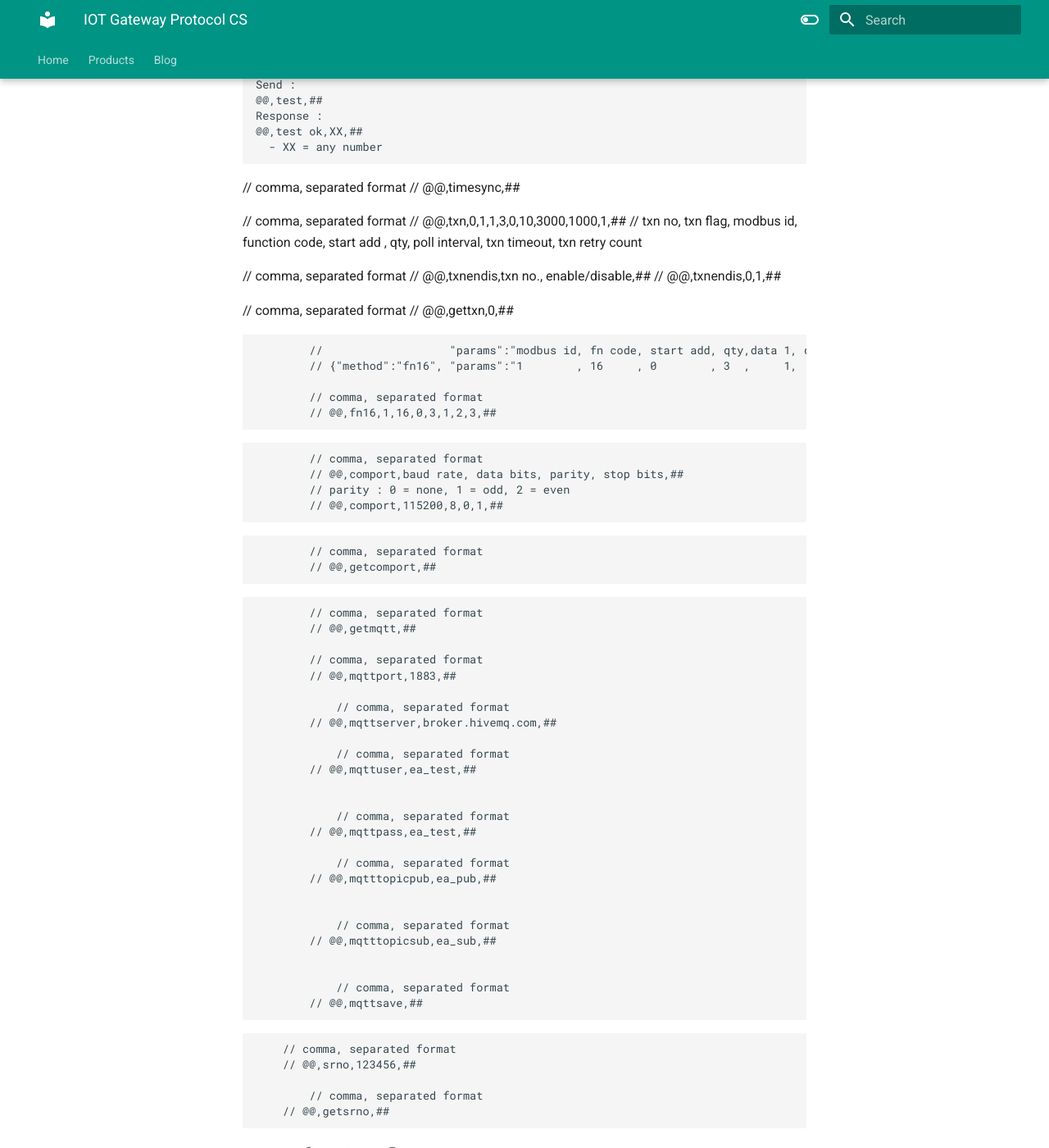
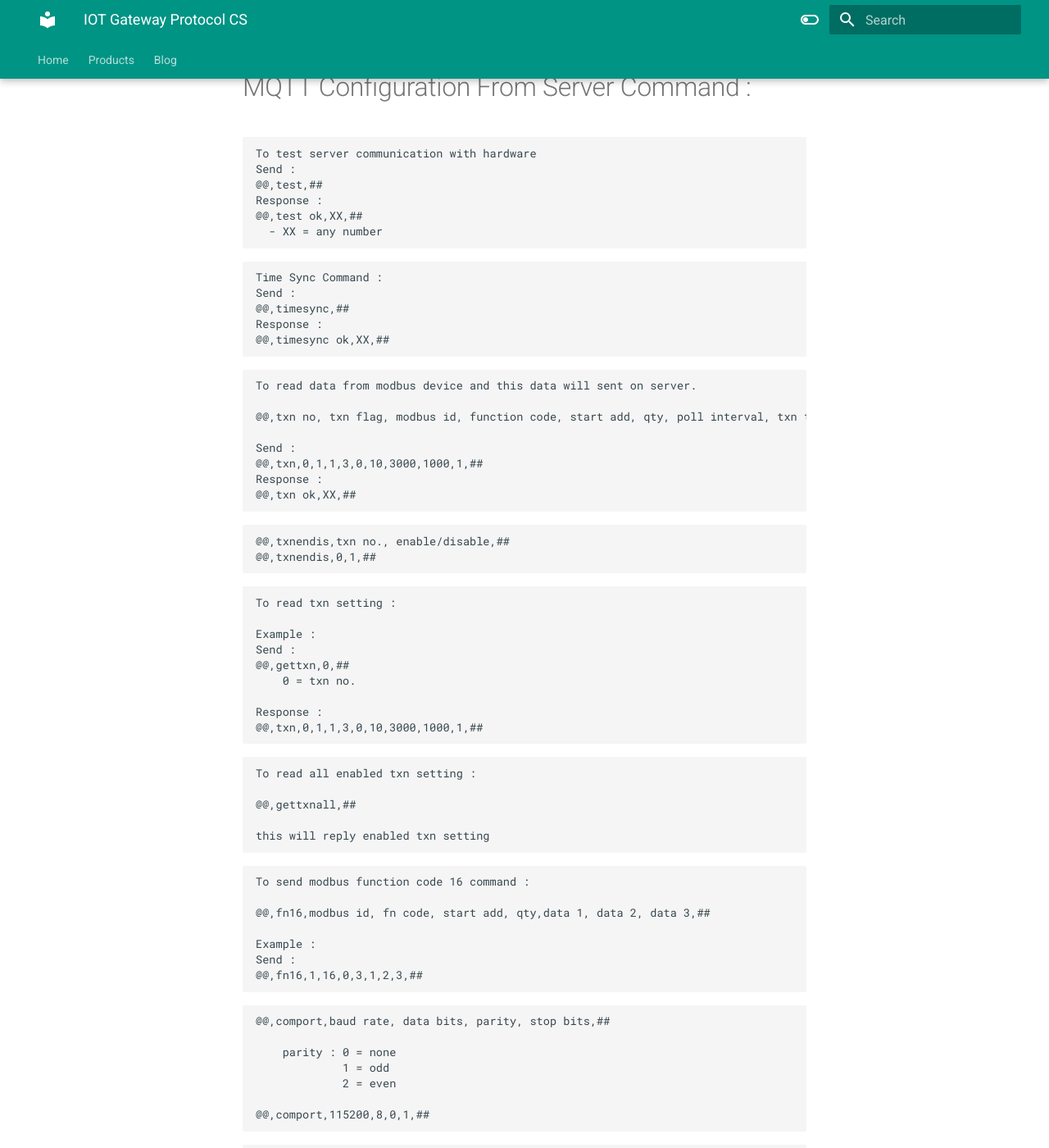
Before and after one commit to embeddedart/docs, an MkDocs documentation site: the page built from docs/products/IOT-Gateway-Protocol-Comma/index.md, in a window 1280 px wide and 1400 px high, scrolled down 312 px. Shown: the whole window at 82% size. Built offline with MkDocs 1.6.1 and Material for MkDocs 9.7.7, drawn with Linux system fonts in a browser that asks for light colours; some of the changed text lies outside the part shown.

Commit message:
2023 12 22 2005

````diff
--- a/docs/products/IOT-Gateway-Protocol-Comma/index.md
+++ b/docs/products/IOT-Gateway-Protocol-Comma/index.md
@@ -12,10 +12,16 @@ This is a placeholder page that shows you how to use this template site.
 {{% /pageinfo %}}
 -->
 
-# Default Setting :
-device publish topic    : embedded_art_pub
-device subscribe topic  : embedded_art_sub
+# LED Status :
+```
+D2 = Power Red LED
 
+D63 = Green (Network)
+
+D62 = RED
+	continuous on = connected to server
+	when blink = sending data to server
+```
 
 # MQTT Configuration From Server Command :
 ```
@@ -27,85 +33,109 @@ Response :
   - XX = any number
 ```
 
-// 	comma, separated format
-// 	@@,timesync,##
+```
+Time Sync Command :
+Send :
+@@,timesync,##
+Response :
+@@,timesync ok,XX,##
+```
 
-// 	comma, separated format
-// 	@@,txn,0,1,1,3,0,10,3000,1000,1,##
-// txn no, txn flag, modbus id, function code, start add , qty, poll interval, txn timeout, txn retry count
+```
+To read data from modbus device and this data will sent on server.
 
-// comma, separated format
-// @@,txnendis,txn no., enable/disable,##
-// @@,txnendis,0,1,##
+@@,txn no, txn flag, modbus id, function code, start add, qty, poll interval, txn timeout, txn retry count,##
 
-// comma, separated format
-// @@,gettxn,0,##
+Send :
+@@,txn,0,1,1,3,0,10,3000,1000,1,##
+Response :
+@@,txn ok,XX,##
+```
+
+```
+@@,txnendis,txn no., enable/disable,##
+@@,txnendis,0,1,##
+```
+
+```
+To read txn setting :
+
+Example :
+Send :
+@@,gettxn,0,##
+	0 = txn no.
+
+Response :
+@@,txn,0,1,1,3,0,10,3000,1000,1,##
+```
+
+```
+To read all enabled txn setting :
+
+@@,gettxnall,##
+
+this will reply enabled txn setting
+```
+
+
+
+
+```
+To send modbus function code 16 command :
+
+@@,fn16,modbus id, fn code, start add, qty,data 1, data 2, data 3,##
+
+Example :
+Send :
+@@,fn16,1,16,0,3,1,2,3,##
+```
+
+```
+@@,comport,baud rate, data bits, parity, stop bits,##
+
+	parity : 0 = none
+			 1 = odd
+			 2 = even
+
+@@,comport,115200,8,0,1,##
+```
+```
+get modbus communication setting :
+
+@@,getcomport,##
+```
 
 ```
 
-        //                   "params":"modbus id, fn code, start add, qty,data 1, data 2, data 3"
-        // {"method":"fn16", "params":"1        , 16     , 0        , 3  ,     1,      2,      3"}
+@@,getmqtt,##
 
-    	// comma, separated format
-    	// @@,fn16,1,16,0,3,1,2,3,##
-```
+@@,mqttport,1883,##
 
-```
-    	// comma, separated format
-    	// @@,comport,baud rate, data bits, parity, stop bits,##
-    	// parity : 0 = none, 1 = odd, 2 = even
-    	// @@,comport,115200,8,0,1,##
-```
-```
+@@,mqttserver,broker.hivemq.com,##
 
-    	// comma, separated format
-    	// @@,getcomport,##
-```
+@@,mqttuser,ea_test,##
 
-```
-    	// comma, separated format
-    	// @@,getmqtt,##
+@@,mqttpass,ea_test,##
 
-		// comma, separated format
-		// @@,mqttport,1883,##
+@@,mqtttopicpub,ea_pub,##
 
-        	// comma, separated format
-    	// @@,mqttserver,broker.hivemq.com,##
+@@,mqtttopicsub,ea_sub,##
 
-        	// comma, separated format
-    	// @@,mqttuser,ea_test,##
-
-
-          	// comma, separated format
-    	// @@,mqttpass,ea_test,##
-
-          	// comma, separated format
-    	// @@,mqtttopicpub,ea_pub,##
-
-
-          	// comma, separated format
-    	// @@,mqtttopicsub,ea_sub,##
-
-
-          	// comma, separated format
-    	// @@,mqttsave,##
+@@,mqttsave,##
 
 ```
 
-    	// comma, separated format
-    	// @@,srno,123456,##
-
-          	// comma, separated format
-    	// @@,getsrno,##
 
 
 
 
 # SMS for Configuration :
+
 ```
 Get Admin Mobile Number :
 SMS 33
 ```
+
 ```
 Add admin mobile number :
 
@@ -116,209 +146,33 @@ SMS 44 3 0123456789     admin mobile number add 3
 To admin mobile number add with password :
 SMS 44 1 7048593237 xxxx
     xxxx = password
-
 ```
 
 ```
 To get MQTT related setting via SMS :
 
-SMS 44 10		Mqtt Port
-SMS 44 11		MQTT server name
-SMS 44 12		MQTT user name
-SMS 44 13		MQTT Password
-SMS 44 14		MQTT publish topic
-SMS 44 15		MQTT subscribe topic
-SMS 44 20		reconnect to mqtt server
+44 10 Mqtt_Port
+44 11 MQTT_server_IP
+44 12 MQTT_user_name
+44 13 MQTT_Password
+44 14 MQTT_publish_topic
+44 15 MQTT_subscribe_topic
+44 20 reconnect_to_mqtt_server
 ```
 
 ```
 Set MQTT setting using SMS :
 
-SMS 44 10 1883
-SMS 44 11 broker.hivemq.com
-SMS 44 12 embedded_art_test
-SMS 44 13 embedded_art_test
-SMS 44 14 embedded_art_pub
-SMS 44 15 embedded_art_sub
+44 10 port_number
+44 11 server_ip
+44 12 user_name
+44 13 password
+44 15 subscriber_topic
+44 14 publish_topic
 ```
 
 ```
-NTP Time Server :
+NTP Time Server (SMS):
 
-SMS 44 16 time.nist.gov
+44 16 time.nist.gov
 ```
-
-```
-office use only
-Set Card Serial Number:
-
-SMS 66 00 123456
-```
-
-```
-To set table value :
-
-SMS 69 001 00123
-      001   = table address
-      00123 = table value
-```
-
-```
-Get table value :
-SMS 69 001
-    001 = table address
-```
-
-```
-Set Password
-
-SMS 91 0000
-```
-
-```
-Get Device Firmware :
-
-SMS 92
-```
-```
-set company name, max. 25 character
-SMS 93 EMBEDDED ART
-```
-
-```
-MCU restart
-
-SMS 94
-```
-
-
-
-
----
-
----
-
-```
-Write multiple data to device using modbus function code 16
-you can write any quantity as per slave device support
-Send :
-          {"method":"fn16", "params":"modbus id, fn code, start add, qty,data 1, data 2, data 3"}
-Example : {"method":"fn16", "params":"1        , 16     , 0        , 3  ,     1,      2,      3"}
-Response :
-{"response":"fn16 ok"}
-```
-
-```
-Read data from modbus slave device
-
-Command Description
-{"method":"txn", "params":"txn no, txn flag, modbus id, function code, start add , qty, poll interval, txn timeout, txn retry count"}
-
-txn no          = number of slave device configuration supported in hardware
-txn flag        = enable = 1 / disable = 0
-modbus id       = slave device id
-function code   = 3 or 4
-start add       = start address
-qty             = number of register read from device
-poll interval   = delay between two command
-txn timeout     = slave device response timeout
-txn retry count = if response not receive, retry count
-
-Send :
-Example : {"method":"txn", "params":"0,1,1,3,0,10,1000,1000,1"}
-
-Response :
-{"response":"txn ok"}
-```
-
-```
-sync time from internet server
-Send :
-{"method":"time sync"}
-Response :
-{"response":"time sync ok"}
-```
-
-```
-comport setting
-Send :
-{"method":"comport", "params":"baud rate, config"}
-{"method":"comport", "params":"9600     , 3     "}
-
-Response :
-{"response":"comport ok"}
-```
-
-
-
-
-# LAN Card, MQTT Configuration Parameter :
-```
-Firmware Version
-%{,??,INFO,}!
-```
-```
-Set MQTT Server
-%{,??,MQTTSERVER,server ip,}!
-```
-```
-Set MQTT User
-%{,??,MQTTUSER,user name,}!
-```
-```
-Set MQTT Password
-%{,??,MQTTPASS,password,}!
-```
-```
-Set MQTT Subscriber Topic
-%{,??,MQTTTOPICSUB,subscriber-topic,}!
-```
-```
-Set MQTT Publish Topic
-%{,??,MQTTTOPICPUB,publish-topic,}!
-```
-
-
-
-
-
-
-
-
-<!--
-# Images
--->
-
-<!--
-
-<div class="container">
-
-![image](led-display-control-card-1.jpg)
-
-</div>
-
--->
-
-
-<!--
-
-<div class="container">
-
-![image](led-display-control-card-2.jpg)
-
-</div>
-
--->
-
-
-<!--
-
-<div class="container">
-
-![image](led-display-control-card-3.jpg)
-
-</div>
-
--->
-
----
--- a/mkdocs.yml
+++ b/mkdocs.yml
@@ -102,7 +102,7 @@ nav:
       - LED Display Control Card: products/led-display-control-card/index.md
     - Serial To TCP Converter: products/Serial-To-TCP-Converter/index.md
     - IOT Gateway Protocol: products/IOT-Gateway-Protocol/index.md
-    # - IOT Gateway Protocol Comma: products/IOT-Gateway-Protocol-Comma/index.md
+    - IOT Gateway Protocol Comma: products/iot-gateway-protocol-comma/index.md
   - Blog:
     - Blog: blog/index.md
     - GPBO: blog/GPBO/index.md
````
Also changed, not shown: docs/products/iot-gateway-protocol-comma-ofc/index.md (added, +82 -0 lines).
